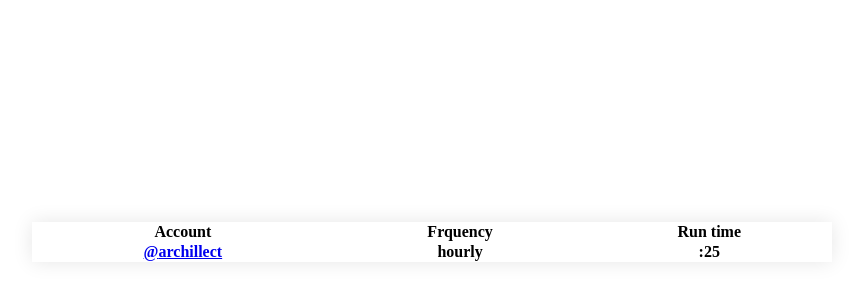
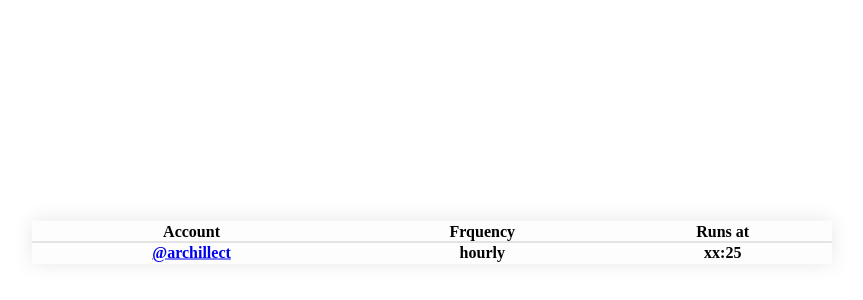
Before and after one commit to jasonleyser/slate-cron, a Next.js app: page /list in a window 1280 px wide. Shown: the part 158-458 px from the top of the page, without its empty margins (208-1071 px from the left). Built offline with nearby package versions, Linux system fonts and the light colour scheme.

Commit message:
Updated cron list

```diff
--- a/pages/index.js
+++ b/pages/index.js
@@ -2,6 +2,7 @@ export default function Index() {
   return (
     <div style={{ position: 'absolute', backgroundColor: "#fdfdfd", width: '100vw', height: '100vh', top: '0', left: '0' }}>
       <div style={{ position: 'absolute', width: '40px', height: '40px', left: '48%', top: '48%' }}>
+        <a href="/list" style={{ color: '#000' }}>
           <svg
             viewBox="0 0 447 516"
             fill="none"
@@ -13,6 +14,7 @@ export default function Index() {
               fill="currentColor"
             />
           </svg>
+        </a>
       </div>
     </div>
   )
--- a/pages/list.js
+++ b/pages/list.js
@@ -1,23 +1,22 @@
 const users = [
-    { account: 'archillect', freq: 'hourly', run_time: ':25' },
-]
-
+    { account: 'archillect', collection: 'photos', freq: 'hourly', run_time: 'xx:25' },
+];
 
 export default function Index() {
     return (
-      <div style={{ position: 'absolute', top: '50%', left: '50%', transform: 'translate(-50%, -50%)' }}>
+      <div style={{ position: 'absolute', backgroundColor: "#fdfdfd", top: '50%', left: '50%', transform: 'translate(-50%, -50%)' }}>
         <div>
-          <table style={{ width: '800px', borderCollapse: 'collapse', overflow: 'hidden', boxShadow: '0 0 20px rgba(0,0,0,0.1)' }}>
+          <table style={{ width: '800px', border: '1px solid #fdfdfd', borderCollapse: 'collapse', overflow: 'hidden', boxShadow: '0 0 20px rgba(0,0,0,0.1)' }}>
             <thead>
-              <tr>
+              <tr style={{ borderBottom: '1px solid #cacaca' }}>
                 <th>Account</th>
                 <th>Frquency</th>
-                <th>Run time</th>
+                <th>Runs at</th>
               </tr>
             </thead>
             {users.map((user) => (
-              <tr>
-                <th><a target="_blank" href={`https://twitter.com/${user.account}`}>@{user.account}</a></th>
+              <tr style={{ padding: '8px' }}>
+                <th><a target="_blank" href={`https://slate.host/${user.account}/${user.collection}`}>@{user.account}</a></th>
                 <th>{user.freq}</th>
                 <th>{user.run_time}</th>
               </tr>
```
Lines whose indentation alone changed are shown as unchanged.
